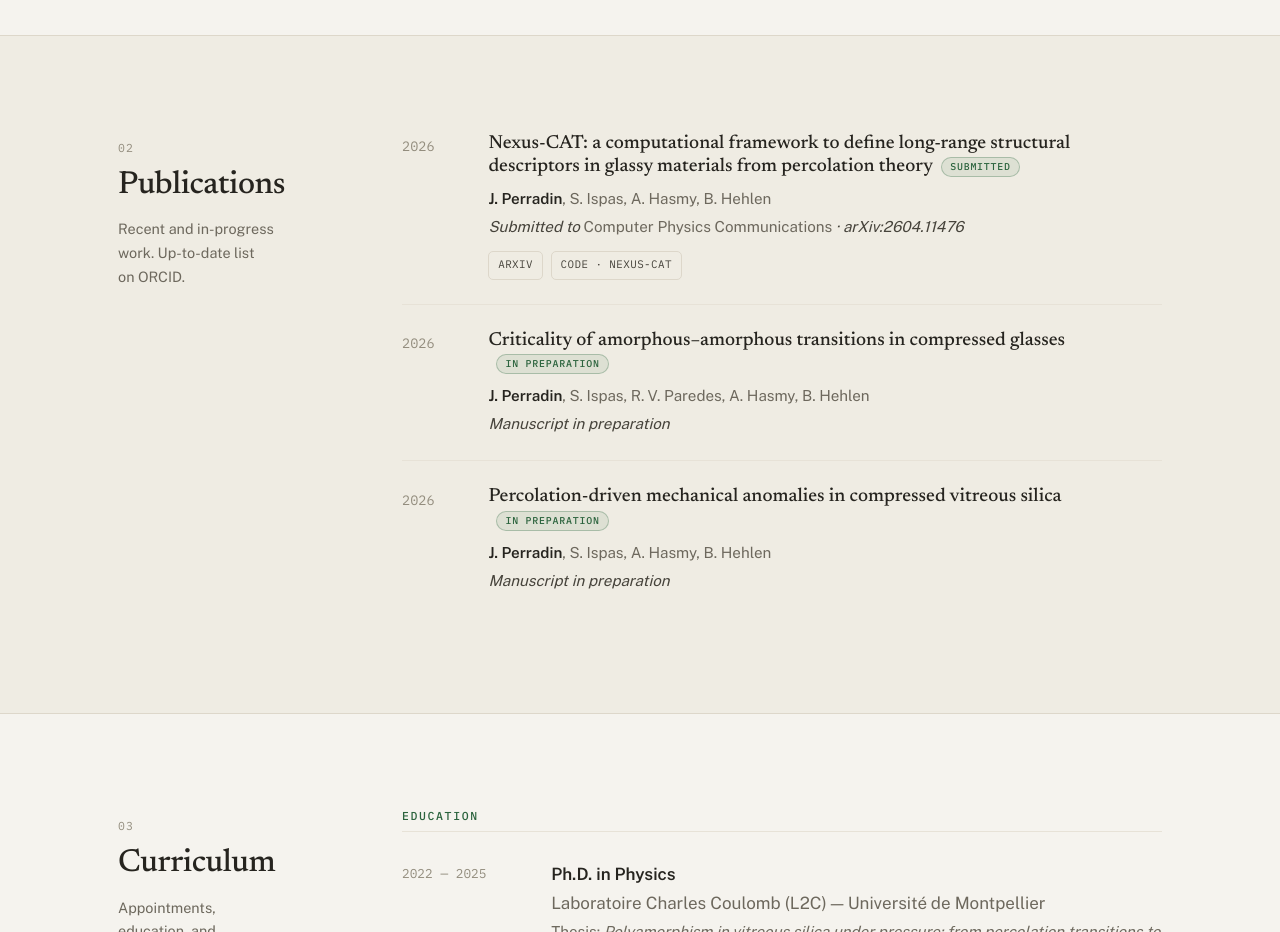
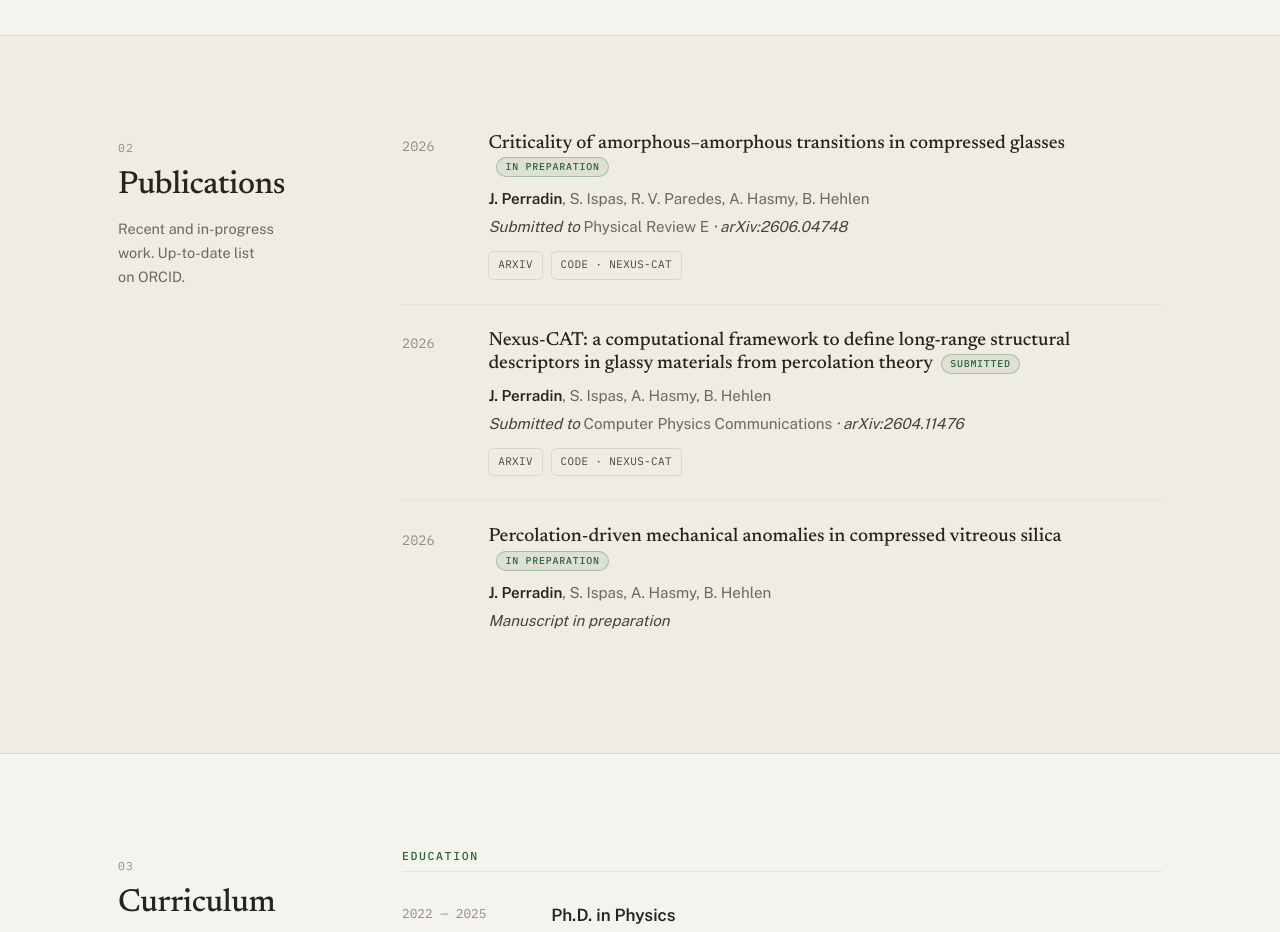
Before and after one commit to jperradin/jperradin.github.io, a plain HTML site: page index.html in a window 1280 px wide. Shown: the part 1300-2232 px from the top of the page. Drawn offline with nearby package versions, Linux system fonts and the light colour scheme.

```diff
--- a/index.html
+++ b/index.html
@@ -123,11 +123,11 @@
         <article class="pub">
           <div class="year">2026</div>
           <div>
-            <div class="pub-title">Nexus-CAT: a computational framework to define long-range structural descriptors in glassy materials from percolation theory<span class="status">submitted</span></div>
-            <div class="authors"><span class="me">J. Perradin</span>, S. Ispas, A. Hasmy, B. Hehlen</div>
-            <div class="venue">Submitted to <span class="vol">Computer Physics Communications</span> · arXiv:2604.11476</div>
+            <div class="pub-title">Criticality of amorphous&ndash;amorphous transitions in compressed glasses<span class="status">in preparation</span></div>
+            <div class="authors"><span class="me">J. Perradin</span>, S. Ispas, R. V. Paredes, A. Hasmy, B. Hehlen</div>
+            <div class="venue">Submitted to <span class="vol">Physical Review E</span> · arXiv:2606.04748</div>
             <div class="pub-links">
-              <a href="https://arxiv.org/abs/2604.11476" target="_blank" rel="noopener">arXiv</a>
+              <a href="https://arxiv.org/abs/2606.04748" target="_blank" rel="noopener">arXiv</a>
               <a href="https://github.com/jperradin" target="_blank" rel="noopener">Code · Nexus-CAT</a>
             </div>
           </div>
@@ -136,9 +136,13 @@
         <article class="pub">
           <div class="year">2026</div>
           <div>
-            <div class="pub-title">Criticality of amorphous&ndash;amorphous transitions in compressed glasses<span class="status">in preparation</span></div>
-            <div class="authors"><span class="me">J. Perradin</span>, S. Ispas, R. V. Paredes, A. Hasmy, B. Hehlen</div>
-            <div class="venue">Manuscript in preparation</div>
+            <div class="pub-title">Nexus-CAT: a computational framework to define long-range structural descriptors in glassy materials from percolation theory<span class="status">submitted</span></div>
+            <div class="authors"><span class="me">J. Perradin</span>, S. Ispas, A. Hasmy, B. Hehlen</div>
+            <div class="venue">Submitted to <span class="vol">Computer Physics Communications</span> · arXiv:2604.11476</div>
+            <div class="pub-links">
+              <a href="https://arxiv.org/abs/2604.11476" target="_blank" rel="noopener">arXiv</a>
+              <a href="https://github.com/jperradin" target="_blank" rel="noopener">Code · Nexus-CAT</a>
+            </div>
           </div>
         </article>
 
```
